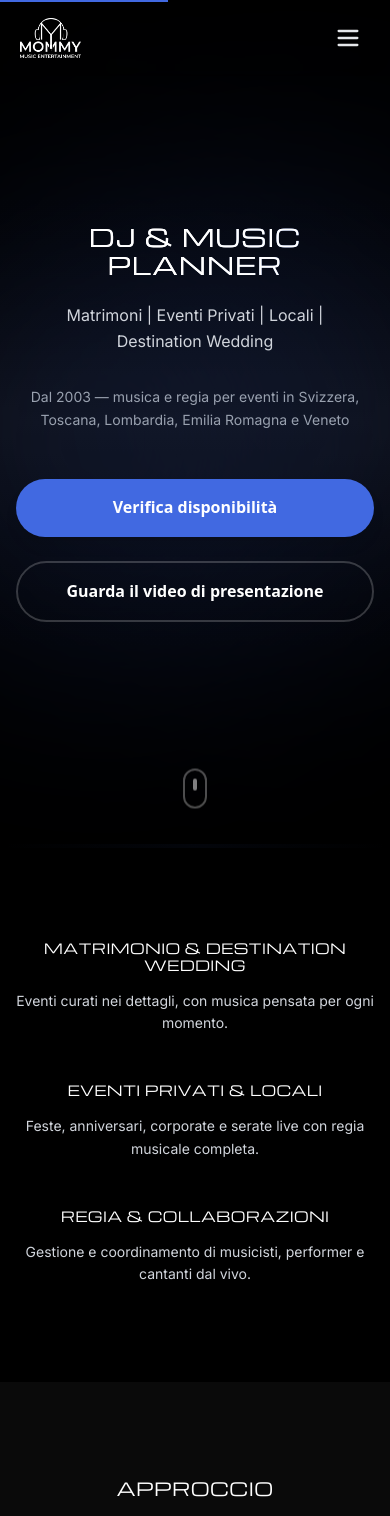
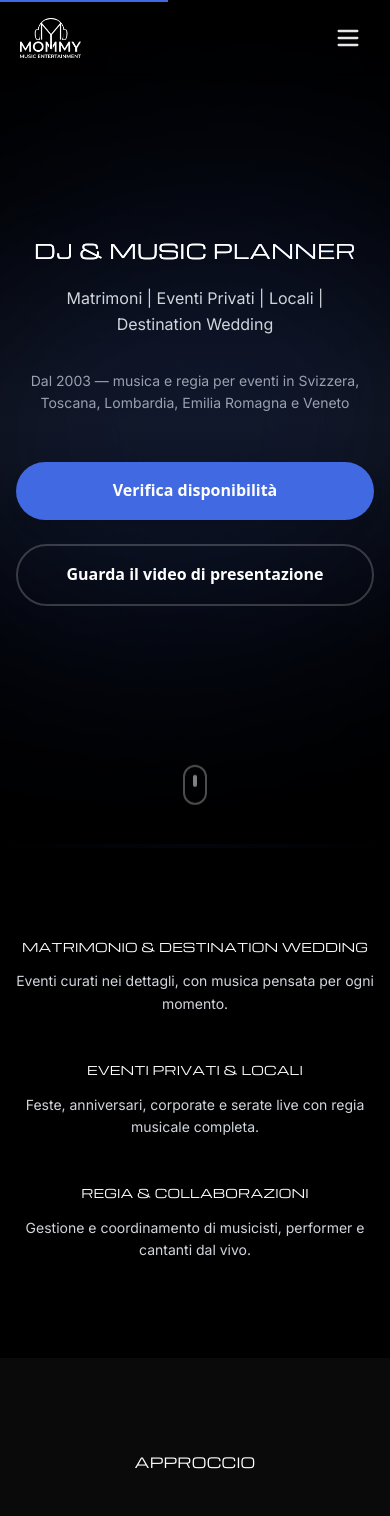
Before and after one commit to mommydjsalmani-cloud/mommy-marketing, a Next.js app: page / in a window 390 px wide. Shown: the top 1516 px of the page. Built offline with nearby package versions, Linux system fonts and the light colour scheme.

Commit message:
Font mobile ancora più piccoli: H2 a 14px con letter-spacing ridotto

```diff
--- a/app/globals.css
+++ b/app/globals.css
@@ -83,23 +83,23 @@ div:not(.bg-white):not(.card) h3 {
 }
 
 h1 {
-  font-size: 1.5rem;
-  letter-spacing: 0.04em;
+  font-size: 1.25rem;
+  letter-spacing: 0.02em;
 }
 
 h2 {
-  font-size: 1.125rem;
-  letter-spacing: 0.025em;
+  font-size: 0.875rem;
+  letter-spacing: 0.015em;
 }
 
 h3 {
-  font-size: 0.875rem;
-  letter-spacing: 0.02em;
+  font-size: 0.75rem;
+  letter-spacing: 0.01em;
 }
 
 h4 {
-  font-size: 0.75rem;
-  letter-spacing: 0.015em;
+  font-size: 0.625rem;
+  letter-spacing: 0.01em;
 }
 
 @media (min-width: 640px) {
```
